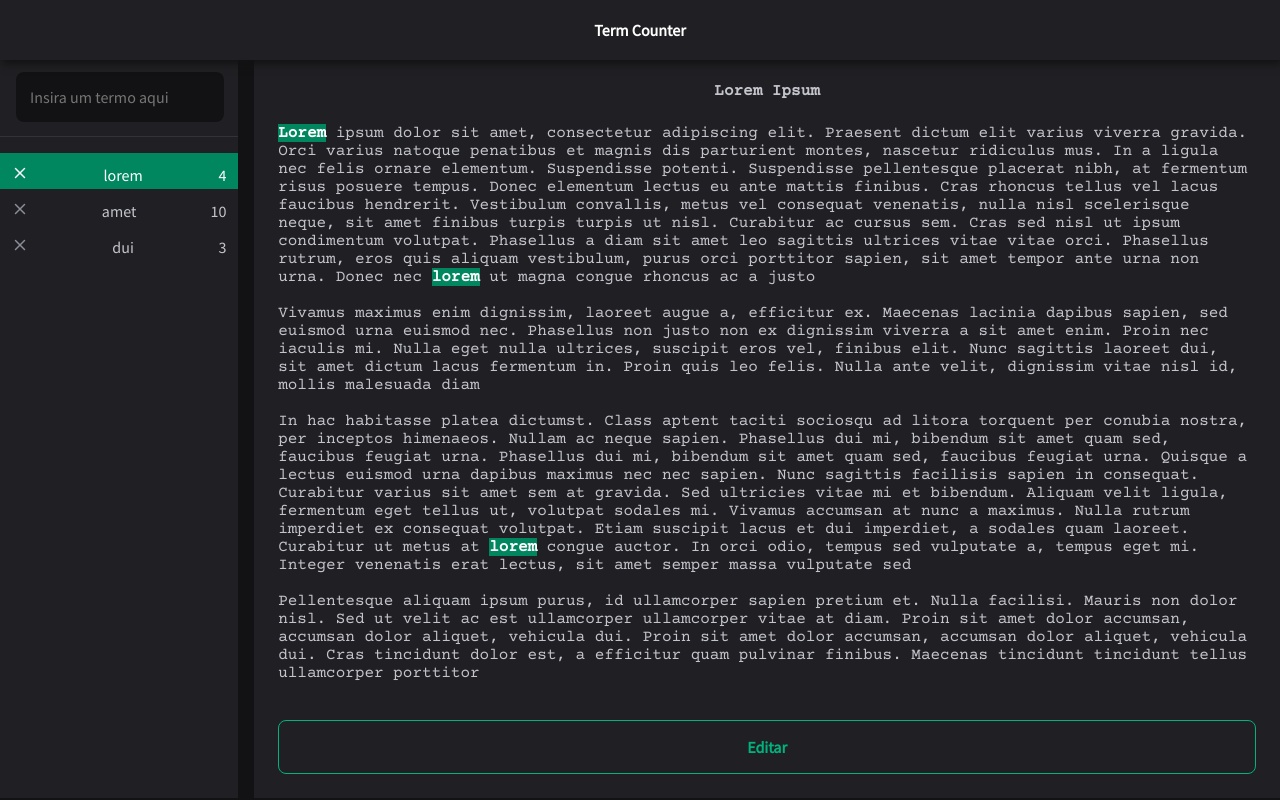
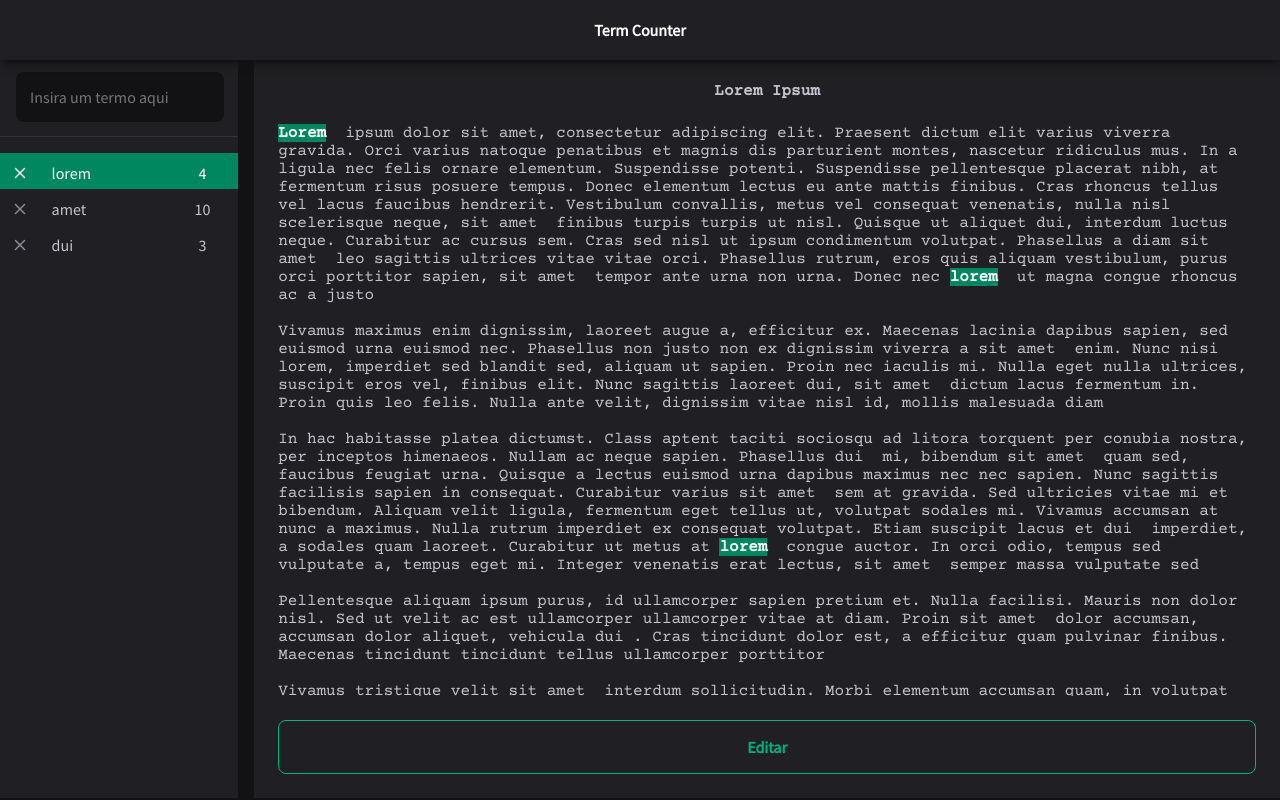
Before and after one commit to felipeourenato/term-counter, a React (Vite) app: page / in a window 1280 px wide. Built offline with nearby package versions, Linux system fonts and the light colour scheme.

Commit message:
Fixing some bugs

```diff
--- a/src/components/ResultTable.tsx
+++ b/src/components/ResultTable.tsx
@@ -13,9 +13,13 @@ function FoundTermRender({
   isSelected: boolean;
 }) {
   return isSelected ? (
-    <strong className={styles.selectedTerm}>{value}</strong>
+    <>
+      <strong className={styles.selectedTerm}>{value}</strong>&nbsp;
+    </>
   ) : (
-    <text>{value}</text>
+    <>
+      <text>{value}</text>&nbsp;
+    </>
   );
 }
 
--- a/src/components/Term.module.css
+++ b/src/components/Term.module.css
@@ -1,4 +1,7 @@
 .content {
+  width: 100%;
+  line-height: 16px;
+
   display: flex;
   align-content: center;
   justify-content: space-between;
@@ -9,15 +12,17 @@
   height: 36px;
   padding: 0.725rem;
   cursor: pointer;
+  display: flex;
+  width: 100%;
 }
 
 .term:hover {
   background: var(--gray-600);
-  color: var(--green-300);
 }
 
-.term:hover .exclude {
-  color: var(--green-300);
+.termQuantity {
+  width: 48px;
+  text-align: center;
 }
 
 .selectedTerm {
@@ -25,14 +30,16 @@
   padding: 0.725rem;
   background: var(--green-500);
   color: var(--white) !important;
+  display: flex;
 }
 
-.selectedTerm .exclude {
+.selectedTerm .excludeButton {
   color: var(--white);
 }
 
-.exclude {
+.excludeButton {
   font-weight: bold;
+  margin-right: 1.5rem;
   color: var(--gray-400);
   text-decoration: none;
   cursor: pointer;
@@ -40,6 +47,6 @@
   transition: color 0.1s;
 }
 
-.exclude:hover {
+.excludeButton:hover {
   color: var(--red-500) !important;
 }
--- a/src/components/Term.tsx
+++ b/src/components/Term.tsx
@@ -1,4 +1,5 @@
 import { X } from 'phosphor-react';
+import { MouseEvent } from 'react';
 
 import styles from './Term.module.css';
 
@@ -24,17 +25,16 @@ export function Term({
   function handleOnClick() {
     onClick(term);
   }
+
   return (
     <div className={isSelected ? styles.selectedTerm : styles.term}>
-      <a className={styles.content} onClick={handleOnClick}>
-        <a className={styles.exclude} onClick={handleOnExclude}>
-          <X weight="bold" size={16} />
-        </a>
-
-        {term}
-
-        <text>{quantity}</text>
-      </a>
+      <div className={styles.excludeButton} onClick={handleOnExclude}>
+        <X weight="bold" size={16} />
+      </div>
+      <div className={styles.content} onClick={handleOnClick}>
+        <div className={styles.termValue}>{term}</div>
+        <div className={styles.termQuantity}>{quantity}</div>
+      </div>
     </div>
   );
 }
--- a/src/components/TermsList.tsx
+++ b/src/components/TermsList.tsx
@@ -1,9 +1,39 @@
-import { ChangeEvent, FormEvent, useContext, useState } from 'react';
+import { ChangeEvent, FormEvent, useContext, useEffect, useState } from 'react';
 
 import { Term } from './Term';
 
 import styles from './TermsList.module.css';
 import { TermContext } from '../context';
+import { TermMap } from '../logic';
+
+function RenderTerms({
+  terms,
+  selectedTerm,
+  handleTermClick,
+  handleOnExclude,
+}: {
+  terms?: TermMap;
+  selectedTerm: string;
+  handleTermClick: (v: string) => void;
+  handleOnExclude: (v: string) => void;
+}) {
+  const foundTerms = terms ? [...terms?.keys()] : [];
+
+  return (
+    <>
+      {foundTerms.map((ft) => (
+        <Term
+          key={ft}
+          term={ft}
+          quantity={terms?.get(ft)!.length ?? 0}
+          onClick={handleTermClick}
+          onExclude={handleOnExclude}
+          isSelected={ft === selectedTerm}
+        />
+      ))}
+    </>
+  );
+}
 
 export function TermsList() {
   const {
@@ -15,6 +45,12 @@ export function TermsList() {
     selectedTerm,
   } = useContext(TermContext);
   const [inputValue, setInputValue] = useState('');
+  const [selected, setSelected] = useState<string>(selectedTerm || '');
+
+  useEffect(() => {
+    console.log(selectedTerm);
+    selectedTerm && setSelected(selectedTerm);
+  }, [selectedTerm]);
 
   function handleInputChange(e: ChangeEvent<HTMLInputElement>) {
     setInputValue(e.target.value);
@@ -38,27 +74,8 @@ export function TermsList() {
   }
 
   function handleTermClick(term: string) {
+    console.log('selected?');
     highlightTerm(term);
-  }
-
-  function renderTerms() {
-    if (!foundTermsMap) return;
-    const foundTerms = [...foundTermsMap.keys()];
-
-    return (
-      <>
-        {foundTerms.map((ft) => (
-          <Term
-            key={ft}
-            term={ft}
-            quantity={foundTermsMap.get(ft)!.length}
-            onClick={handleTermClick}
-            onExclude={handleOnExclude}
-            isSelected={ft === selectedTerm}
-          />
-        ))}
-      </>
-    );
   }
 
   return (
@@ -72,7 +89,14 @@ export function TermsList() {
         />
       </form>
 
-      <div className={styles.termsView}>{renderTerms()}</div>
+      <div className={styles.termsView}>
+        <RenderTerms
+          terms={foundTermsMap}
+          selectedTerm={selected}
+          handleOnExclude={handleOnExclude}
+          handleTermClick={handleTermClick}
+        />
+      </div>
     </div>
   );
 }
--- a/src/context.tsx
+++ b/src/context.tsx
@@ -53,7 +53,9 @@ export function TermContextProvider({ children }: { children: JSX.Element }) {
     if (!terms.includes(lowerCaseTerm)) return;
     const filteredList = terms.filter((t) => t !== lowerCaseTerm);
 
+    setSelectedTerm(filteredList[0]);
     setTerms([...filteredList]);
+    // highlightTerm(filteredList[0]);
   };
 
   useEffect(() => {
--- a/src/logic/index.ts
+++ b/src/logic/index.ts
@@ -16,6 +16,10 @@ function hasAtLeatOneSearchedTerm(text: string, terms: TermMap): boolean {
   const words = textWithoutSpecials.split(' ');
 
   return words.some((w) => terms.has(w.toLowerCase()));
+}
+
+function log(value: any) {
+  console.log({ log: value });
 }
 
 export function start(
@@ -67,8 +71,8 @@ export function start(
 
             newPhrase = newPhrase.replace(fw, wId);
             templateDictionary.set(wId, fw);
-            phraseBatches.push(newPhrase);
           });
+          phraseBatches.push(newPhrase);
         });
 
       const newParagraph = phraseBatches.join('.');
```
